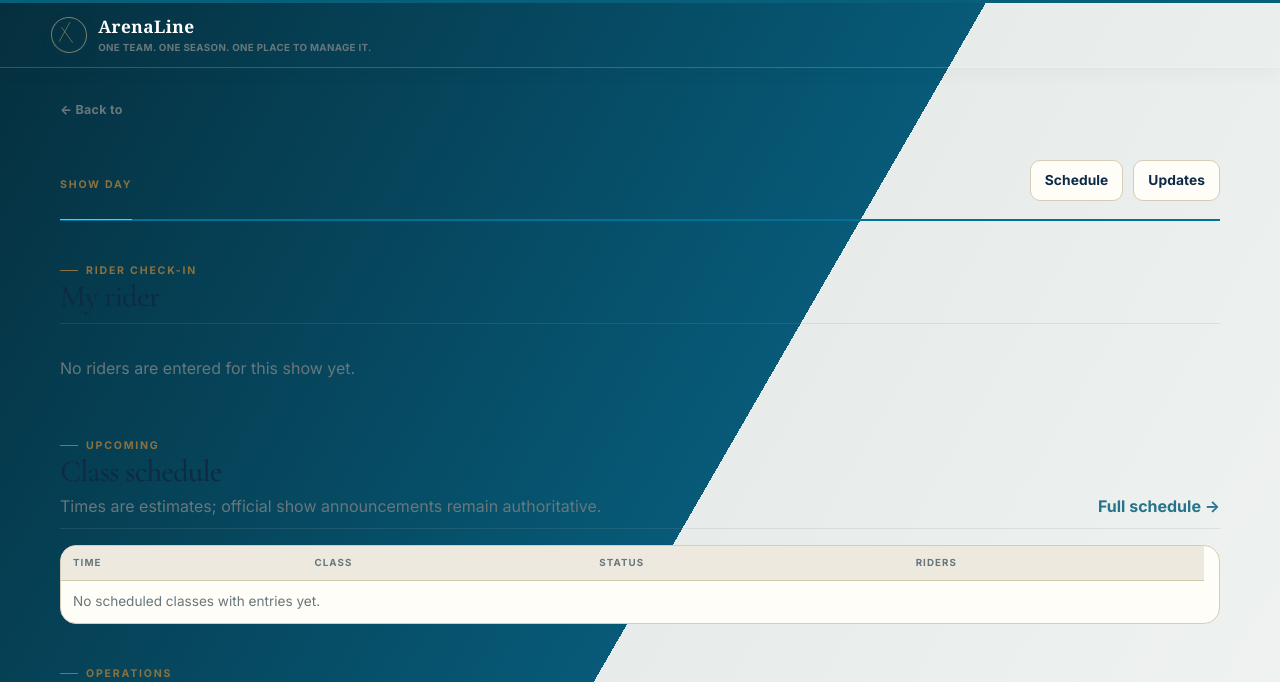
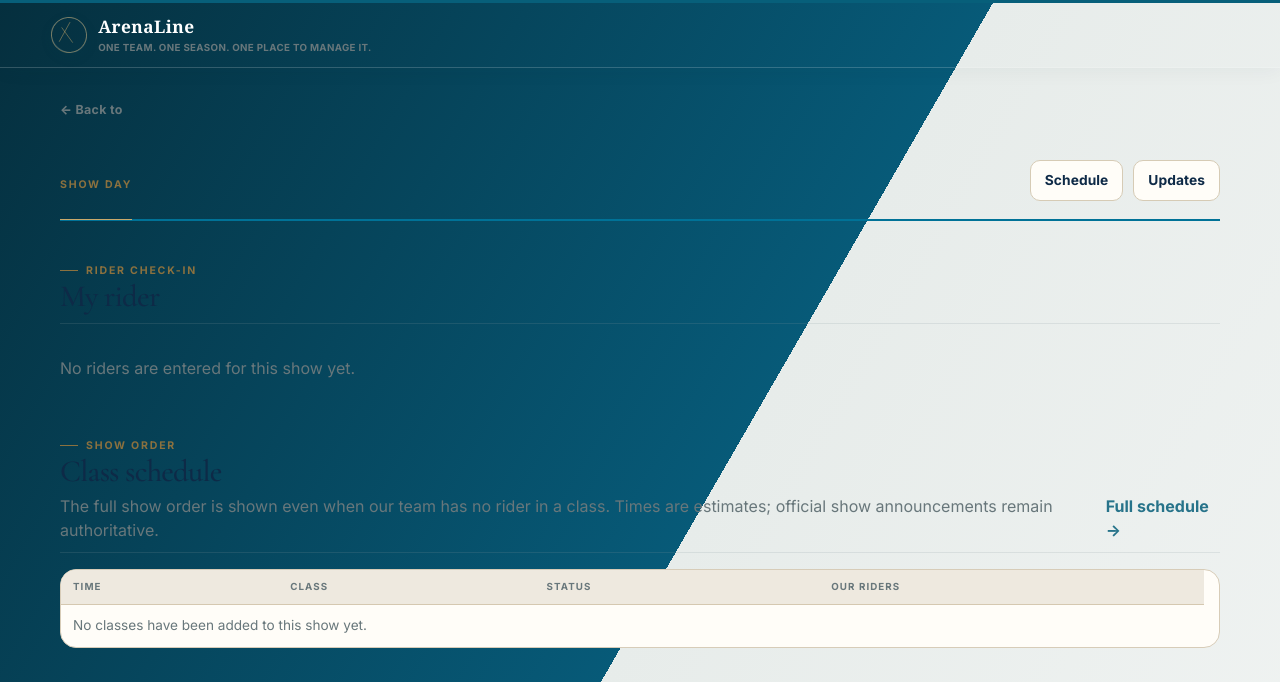
Before and after one commit to mcangeli/iea-team-portal, a Django app: template templates/portal/show_day_dashboard.html in a window 1280 px wide. Shown: the top 682 px of the page. Run offline with Django 5.2, Linux system fonts and the light colour scheme; the template is opened without the code that fills it, so the values that code supplies are empty; parts of the project's set-up code (start-up, migrations or seed data) failed here and were passed over.

Commit message:
fix: render full show order on Show Day

```diff
--- a/templates/portal/show_day_dashboard.html
+++ b/templates/portal/show_day_dashboard.html
@@ -132,14 +132,15 @@
 
 <section class="content-section">
   <div class="section-head">
-    <div><div class="eyebrow">UPCOMING</div><h2>Class schedule</h2><p class="muted">Times are estimates; official show announcements remain authoritative.</p></div>
+    <div><div class="eyebrow">SHOW ORDER</div><h2>Class schedule</h2><p class="muted">The full show order is shown even when our team has no rider in a class. Times are estimates; official show announcements remain authoritative.</p></div>
     <a class="text-link" href="{% url 'show_schedule' show.pk %}">Full schedule →</a>
   </div>
+  {% show_day_schedule_rows show schedule_rows as show_day_rows %}
   <div class="entry-table-wrap">
     <table class="entry-table">
-      <thead><tr><th>Time</th><th>Class</th><th>Status</th><th>Riders</th>{% if can_manage_points %}<th>Results</th>{% endif %}</tr></thead>
+      <thead><tr><th>Time</th><th>Class</th><th>Status</th><th>Our riders</th>{% if can_manage_points %}<th>Results</th>{% endif %}</tr></thead>
       <tbody>
-      {% for row in schedule_rows %}
+      {% for row in show_day_rows %}
         {% show_class_live_state row.class as class_live_state %}
         {% can_manage_live_class_status row.class as can_manage_class_live %}
         <tr>
@@ -179,18 +180,22 @@
           <td>
             {% for entry in row.entries %}
               <div>{{ entry.rider.display_name }}{% if can_manage_points and entry.is_point_rider %} ★{% endif %}</div>
+            {% empty %}
+              <span class="muted">No team rider</span>
             {% endfor %}
           </td>
           {% if can_manage_points %}
           <td>
             {% for entry in row.entries %}
               <div><a href="{% url 'show_result_edit' entry.pk %}">Enter/edit {{ entry.rider.first_name }}</a></div>
+            {% empty %}
+              <span class="muted">—</span>
             {% endfor %}
           </td>
           {% endif %}
         </tr>
       {% empty %}
-        <tr><td colspan="5" class="muted">No scheduled classes with entries yet.</td></tr>
+        <tr><td colspan="5" class="muted">No classes have been added to this show yet.</td></tr>
       {% endfor %}
       </tbody>
     </table>
```
